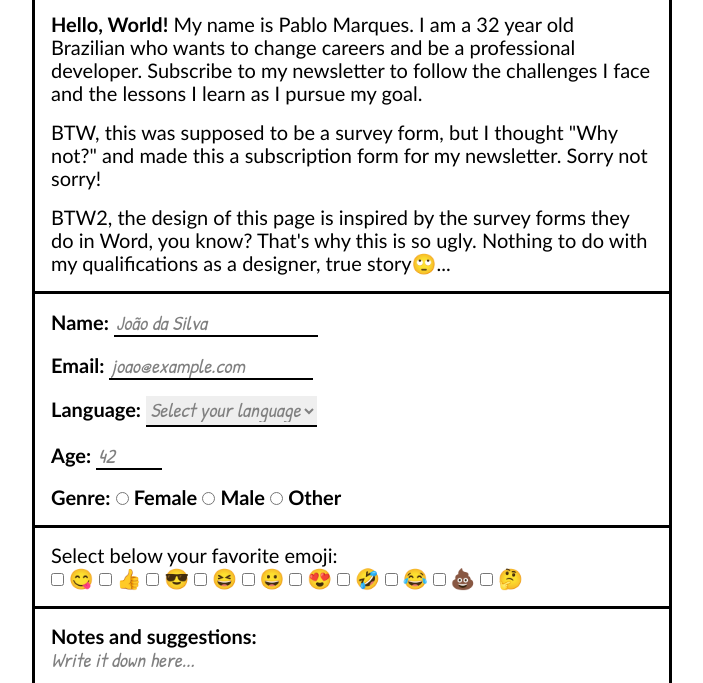
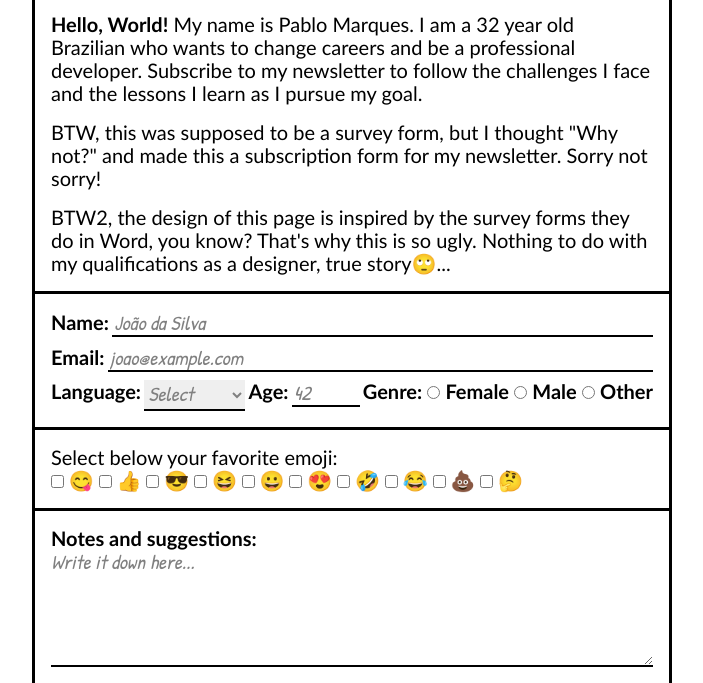
Before and after one commit to pahbloo/freeCodeCamp-projects, a website: page responsive-web-design-certification/build-a-survey-form/index.html in a window 1280 px wide. Shown: the part 117-800 px from the top of the page, without its empty margins (288-991 px from the left). Drawn offline with Linux system fonts and the light colour scheme.

Commit message:
positioning personal-data elements

```diff
--- a/responsive-web-design-certification/build-a-survey-form/index.html
+++ b/responsive-web-design-certification/build-a-survey-form/index.html
@@ -45,13 +45,12 @@
       onsubmit="window.open('https://tinyletter.com/pahbloo', 'popupwindow', 'scrollbars=yes,width=800,height=600');return true"
     >
       <section id="personal-data" class="[ border block-padding flow ]">
-        <p>
+        <p class="[ form-line ]">
           <label id="name-label" for="name"> Name: </label>
-
           <input id="name" placeholder="João da Silva" required />
         </p>
 
-        <p>
+        <p class="[ form-line ]">
           <label id="email-label" for="email"> Email: </label>
           <input
             id="email"
@@ -61,31 +60,29 @@
           />
           <input type="hidden" value="1" name="embed" />
         </p>
-        <p>
-          <span class="country">
+
+        <div class="[ form-line ]">
+          <p class="flex-grow">
             <label for="dropdown">Language:</label>
-            <select id="dropdown" required>
-              <option value="" disabled selected hidden>
-                Select your language
-              </option>
+            <select id="dropdown" class="flex-grow" required>
+              <option value="" disabled selected hidden>Select</option>
               <option value="English">English</option>
               <option value="Portuguese">Portuguese</option>
               <option value="Other">Other</option>
             </select>
-          </span>
           </p>
 
-        <p>
-          <span class="age">
+          <p class="flex-grow">
             <label id="number-label" for="number"> Age: </label>
             <input
               id="number"
+              class="flex-grow"
               type="number"
               min="13"
               max="150"
               placeholder="42"
+              size="3"
             />
-          </span>
           </p>
 
           <p>
@@ -99,6 +96,7 @@
               <label for="Other">Other</label>
             </span>
           </p>
+        </div>
       </section>
 
       <section id="check-emojis" class="[ border block-padding flow ]">
--- a/responsive-web-design-certification/build-a-survey-form/style.css
+++ b/responsive-web-design-certification/build-a-survey-form/style.css
@@ -80,10 +80,6 @@ input[type="submit"] {
 
 /* Utility */
 
-.first-border {
-  border: solid;
-}
-
 .border {
   border: solid;
   border-top: none;
@@ -91,6 +87,14 @@ input[type="submit"] {
 
 .block-padding {
   padding: 1rem;
+}
+
+.first-border {
+  border: solid;
+}
+
+.flex-grow {
+  flex: 1;
 }
 
 /* Block */
@@ -108,3 +112,21 @@ input[type="submit"] {
   margin: auto;
   text-align: center;
 }
+
+.form-line {
+  --flow-space: 0.5rem;
+  align-items: baseline;
+  display: flex;
+  gap: 0.2rem;
+  justify-content: space-between;
+}
+
+.form-line input,
+.form-line select {
+  flex: 1;
+}
+
+.form-line p {
+  display: flex;
+  gap: 0.2rem;
+}
```
Lines whose indentation alone changed are shown as unchanged.
